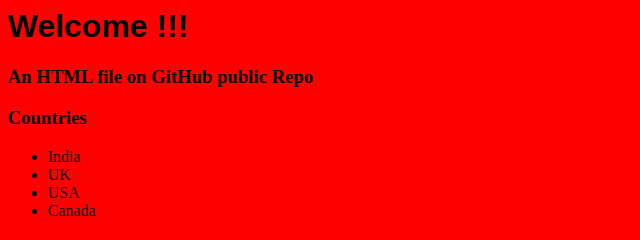
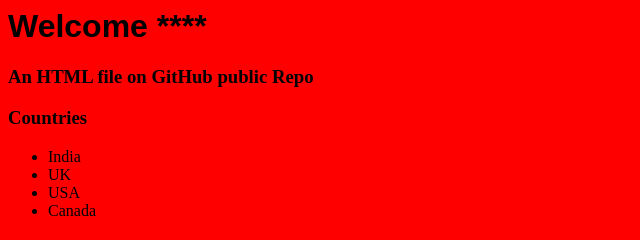
Before and after one commit to feb-git-2021/april-2020-repo, a plain HTML site: page index.html in a window 1280 px wide. Shown: the full height of the page, 0-640 px from the left. Drawn offline with Linux system fonts and the light colour scheme.

Commit message:
Change !!! to ***

```diff
--- a/index.html
+++ b/index.html
@@ -4,7 +4,7 @@
     <link href="app.css" rel="stylesheet"/>
   </head>
   <body>
-    <h1>Welcome !!!</h1>
+    <h1>Welcome ****</h1>
     <h3>An HTML file on GitHub public Repo</h3>
     <h3>Countries</h3>
     <ul>
```
